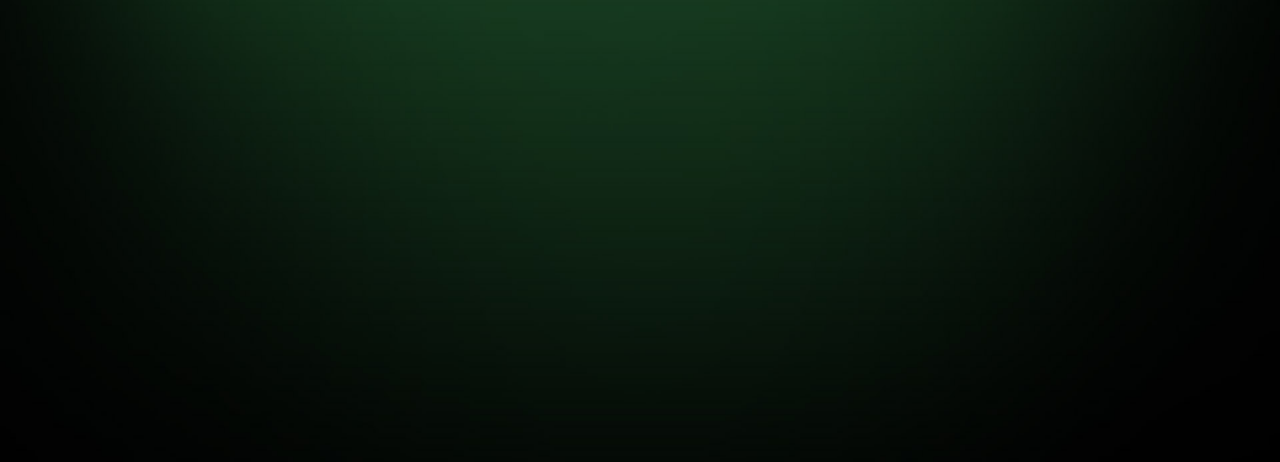
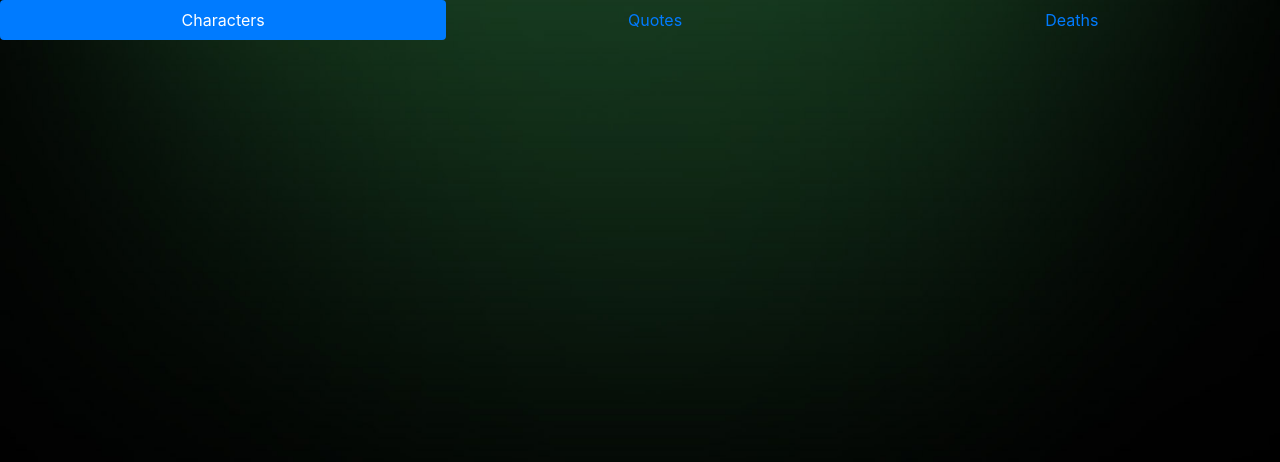
Before and after one commit to Raghav-Prakash/breaking-bad, an Angular app: page / in a window 1280 px wide. Shown: the top 462 px of the page. Built offline with nearby package versions, Linux system fonts and the light colour scheme.

Commit message:
Add tabset and edit styles

```diff
--- a/angular.json
+++ b/angular.json
@@ -28,7 +28,6 @@
               "src/assets"
             ],
             "styles": [
-              "./node_modules/bootstrap/dist/css/bootstrap.css",
               "src/styles.less"
             ],
             "scripts": []
--- a/src/app/app.component.html
+++ b/src/app/app.component.html
@@ -1,5 +1,9 @@
-<div class="container">
-    <div class="background-cover">
-        <img class="image" src="assets/img/bg.jpg">
-    </div>
+<div class="app">
+  <div class="container background-cover">
+    <img class="image" src="assets/img/bg.jpg">
+  </div>
+
+  <div class="tab-set">
+    <app-tabset></app-tabset>
+  </div>
 </div>
--- a/src/app/app.component.less
+++ b/src/app/app.component.less
@@ -1,5 +1,8 @@
 .container {
-	.background-cover {
+	&.background-cover {
+		position: relative;
+		z-index: -1;
+
 		img {
 			/* Set rules to fill background */
 			min-height: 100%;
--- a/src/app/app.module.ts
+++ b/src/app/app.module.ts
@@ -1,20 +1,26 @@
+// Modules
+import { NgModule } from '@angular/core';
+import { AlertModule } from 'ngx-bootstrap/alert';
+import { AppRoutingModule } from 'app-routing.module';
 import { BrowserModule } from '@angular/platform-browser';
-import { NgModule } from '@angular/core';
 import { BsDropdownModule } from 'ngx-bootstrap/dropdown';
-import { AlertModule } from 'ngx-bootstrap/alert';
+import { TabsModule } from 'ngx-bootstrap/tabs';
 
-import { AppRoutingModule } from 'app-routing.module';
+// Components
 import { AppComponent } from 'app.component';
+import { TabsetComponent } from 'tabset/tabset.component';
 
 @NgModule({
   declarations: [
-    AppComponent
+    AppComponent,
+    TabsetComponent,
   ],
   imports: [
     BrowserModule,
     AppRoutingModule,
+    AlertModule.forRoot(),
     BsDropdownModule.forRoot(),
-    AlertModule.forRoot(),
+    TabsModule.forRoot(),
   ],
   providers: [],
   bootstrap: [AppComponent]
--- /dev/null
+++ b/src/app/tabset/tabset.component.html
@@ -0,0 +1,13 @@
+<div class="tabs">
+  <ul class="nav nav-pills nav-fill">
+    <li class="nav-item">
+      <a class="nav-link active" href="#">Characters</a>
+    </li>
+    <li class="nav-item">
+      <a class="nav-link" href="#">Quotes</a>
+    </li>
+    <li class="nav-item">
+      <a class="nav-link" href="#">Deaths</a>
+    </li>
+  </ul>
+</div>
--- a/src/styles.less
+++ b/src/styles.less
@@ -1 +1,2 @@
 /* You can add global styles to this file, and also import other style files */
+@import '../node_modules/bootstrap/dist/css/bootstrap.min.css';
```
Also changed, not shown: src/app/tabset/tabset.component.ts (added, +9 -0 lines), src/app/tabset/tabset.component.less (added).
